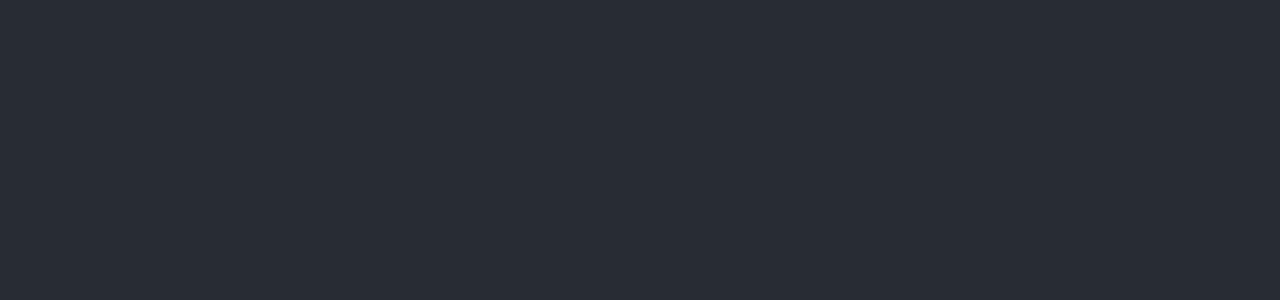
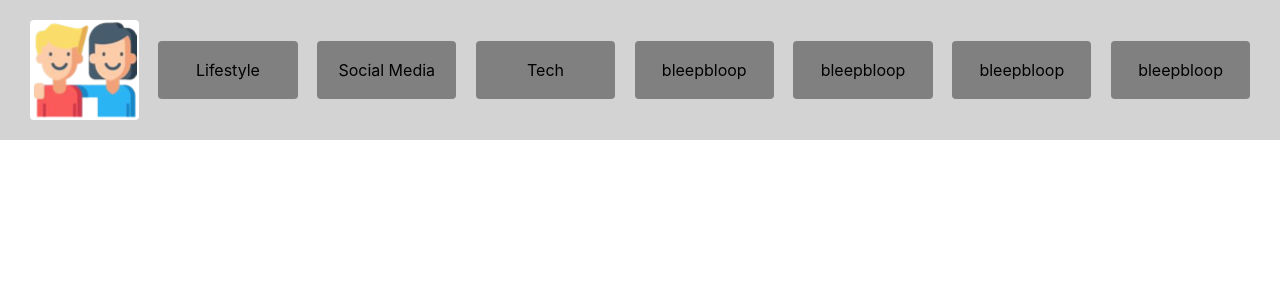
Before and after one commit to yashsway/brainstation-3d-fall-2019-team-2, a React (Create React App) app in the folder client/: page / in a window 1280 px wide. Shown: the top 300 px of the page. Built offline with nearby package versions, Linux system fonts and the light colour scheme.

Commit message:
Header component started, app component

```diff
--- a/client/src/App.js
+++ b/client/src/App.js
@@ -1,22 +1,11 @@
 import React from 'react';
-import logo from './logo.svg';
 import './App.scss';
+import Header from './components/Header/Header';
 
-import { Helmet } from 'react-helmet';
 
 function App() {
   return (
-    <div className="App">
-      {/* NOTE: Keep the helmet code below and change the app title.
-          Add any meta tags you want, or any tag you want to go in the header.
-          You can modify everything else! */}
-      <Helmet>
-        <title>Running Title</title>
-      </Helmet>
-      <header className="App-header">
-
-      </header>
-    </div>
+    <Header />
   );
 }
 
--- a/client/src/App.scss
+++ b/client/src/App.scss
@@ -1,26 +1,2 @@
 // import the base SCSS mixins, variables etc for use in all your components
 @import './styles/utils/base';
-
-// TODO: replace the following styles once you start!
-.App {
-  text-align: center;
-}
-
-.App-logo {
-  height: 40vmin;
-}
-
-.App-header {
-  background-color: #282c34;
-  min-height: 100vh;
-  display: flex;
-  flex-direction: column;
-  align-items: center;
-  justify-content: center;
-  font-size: calc(10px + 2vmin);
-  color: white;
-}
-
-.App-link {
-  color: #09d3ac;
-}
--- /dev/null
+++ b/client/src/components/Header/Header.js
@@ -0,0 +1,25 @@
+import React from 'react';
+import logo from '../../assets/logo.png';
+import './Header.scss';
+import { Link } from 'react-router-dom';
+
+
+class Header extends React.Component {
+
+  render() {
+    return (
+      <div className="header">
+        <img src={logo} alt="" className="header__logo"/>
+        <div className="header__link1 header__link">Lifestyle</div>
+        <div className="header__link2 header__link">Social Media</div>
+        <div className="header__link3 header__link">Tech</div>
+        <div className="header__link4 header__link">bleepbloop</div>
+        <div className="header__link5 header__link">bleepbloop</div>
+        <div className="header__link6 header__link">bleepbloop</div>
+        <div className="header__link7 header__link">bleepbloop</div>
+      </div>
+    );
+  }
+}
+
+export default Header;
--- /dev/null
+++ b/client/src/components/Header/Header.scss
@@ -0,0 +1,22 @@
+@import '../../styles/reset.scss';
+@import '../../styles/utils/base';
+
+.header {
+  display: flex;
+  justify-content: space-around;
+  align-items: center;
+  background-color: lightgrey;
+  padding: 20px;
+
+  &__logo {
+    border-radius: 4px;
+  }
+
+  &__link {
+    padding: 20px;
+    background-color: grey;
+    width: 8%;
+    border-radius: 4px;
+    text-align: center;
+  }
+}
```
Also changed, not shown: client/src/assets/logo.png (added).
